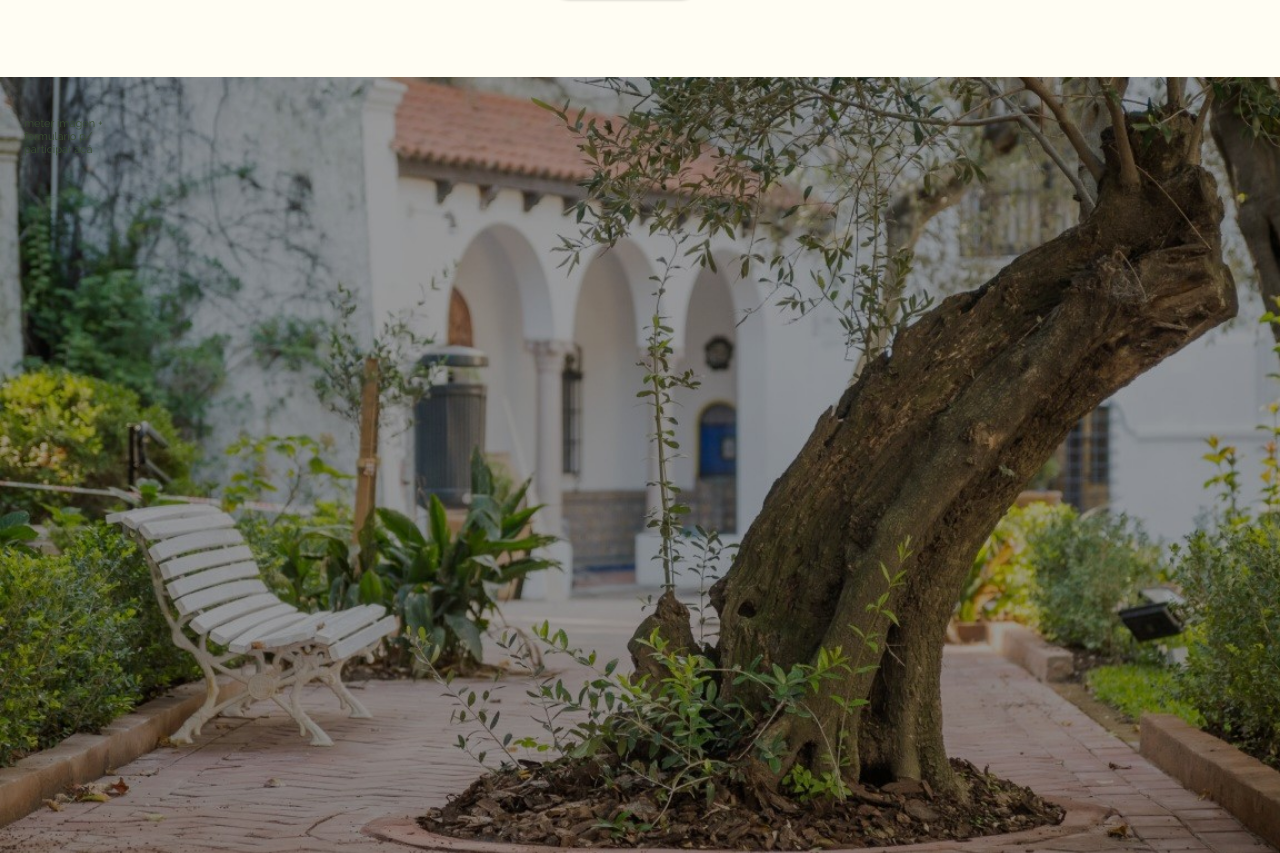
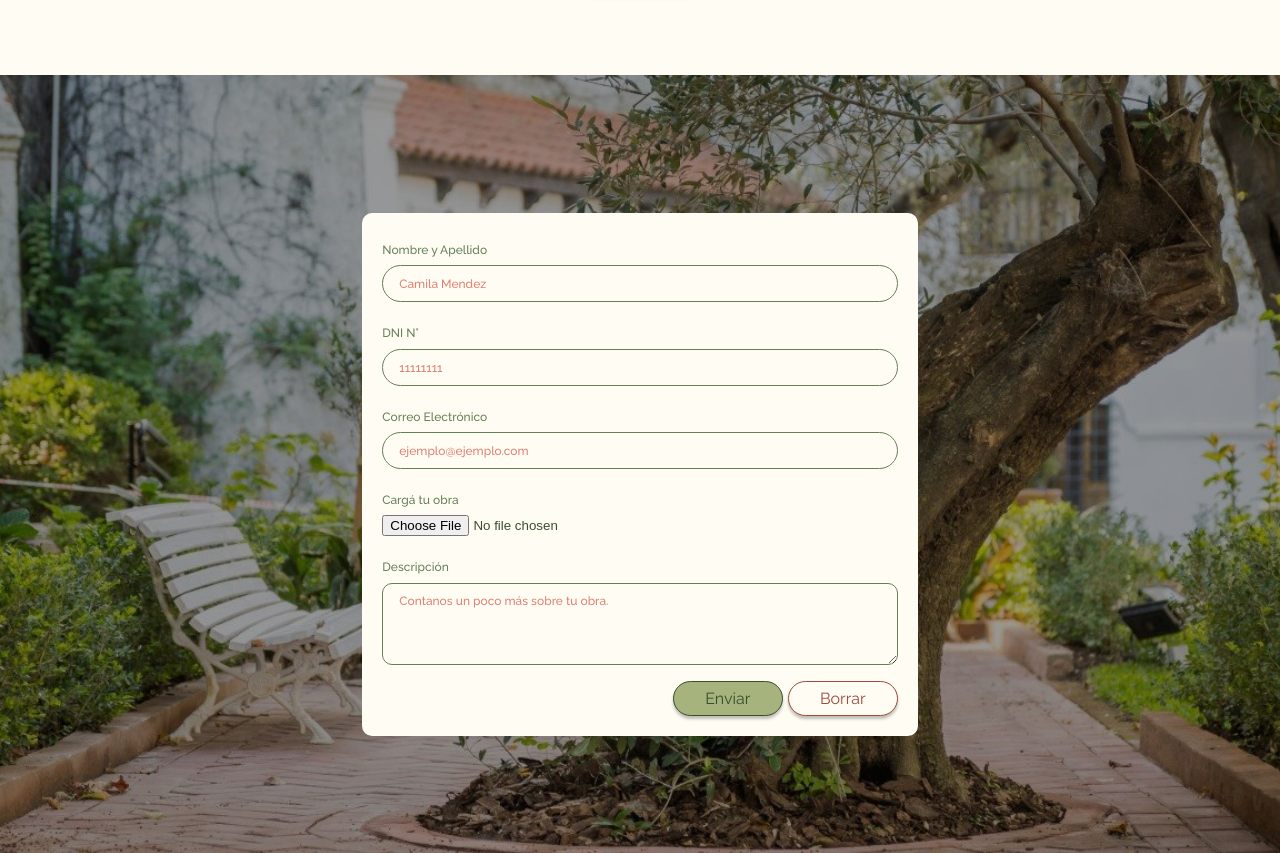
Before and after one commit to luzsavastejko/Pre-entrega-front-end-Savastejko, a plain HTML site: page index.html in a window 1280 px wide. Shown: the part 2240-3093 px from the top of the page. Drawn offline with Linux system fonts and the light colour scheme.

Commit message:
Agregué formulario + ajustes menores

```diff
--- a/index.html
+++ b/index.html
@@ -130,7 +130,37 @@
         </section>
 
         <section class="talento-en-flor seccion">
-            <p>meter imagen + formulario p/ participar acá</p>
+            <!--Talento en Flor
+                ¡Participá en nuestros concursos!
+                Concurso vigente: (nombre) inscripciones abiertas hasta el (fecha)
+                Descripción + alguna imagen ?
+
+                Ver anteriores/concursos anteriores/ganadores
+
+                Form inscripción
+                Nombre y apellido
+                dni
+                campo p/ cargar imagen de la obra-->
+            <form action="https://formspree.io/f/mdeadpzn" method="post">
+
+                <!---------------Campos--------------------->
+                <label>Nombre y Apellido<input type="text" name="Nombre y Apellido" required placeholder="Camila Mendez"></label>
+                <br>
+                <label>DNI N°<input type="text" name="DNI" required placeholder="11111111"></label>
+                <br>
+                <label>Correo Electrónico<input type="email" name="Correo Electrónico" required placeholder="ejemplo@ejemplo.com"></label>
+                <br>
+                <div class="campo-archivo">
+                    <label>Cargá tu obra<input type="file" name="Obra" required></label>
+                </div>
+                <br>
+                <label>Descripción<textarea name="Descripción" rows="4" cols="50" placeholder="Contanos un poco más sobre tu obra."></textarea></label>
+                <!-----------Botones------------->
+                <div class="contenedor-botones">
+                    <input type="submit" value="Enviar" class="boton">
+                    <input type="reset" value="Borrar" class="boton boton-secundario">
+                </div>
+            </form>
         </section>
 
    </main>
--- a/styles.css
+++ b/styles.css
@@ -57,7 +57,7 @@ Investigué por mi cuenta cómo armar variables para facilitarme el trabajo, por
     --destacado: italic 300 4rem/1.2 "Nyght Serif", serif;
     --texto-lectura: normal 400 1.1rem/1.2 "Raleway", sans-serif;
     --epigrafes: normal 300 1.2rem/1.2 "Raleway", sans-serif;
-    --botones: normal 400 1.8rem/1.2 "Raleway", sans-serif;
+    --botones: normal 400 1.6rem/1.2 "Raleway", sans-serif;
     --breadcrumb: normal 400 1rem/1.2 "Raleway", sans-serif;
 
     /* Variables de color */
@@ -160,10 +160,10 @@ p {
     align-items: center;
     justify-content: space-between;
     gap: 10px;
-    justify-self: start;
     white-space: nowrap;
     height: max-content;
-    border-radius: 21px;
+    min-width: 110px;
+    border-radius: 20px;
 
     /* estilo */
     font: var(--botones);
@@ -428,14 +428,68 @@ body {
         }
     }
   & .boton {
-    grid-column: 6/8;
+    grid-column: 1/-1;
+    justify-self: center;
   }
 }
 
 
 /* --------------- TALENTO EN FLOR ----------------------- */
+/* REVISAR ESTRUCTURA, REGLAS, ETC PLIS QUE ESTO ES UN QUILOMBOOO */
 .talento-en-flor {
     background-image: url(./images/jardin-andaluz.jpg);
     background-size: cover;
+}
 
+form {
+    background-color: var(--blanco);
+    border-radius: 10px;
+
+    height: fit-content;
+    padding: 2.5rem 2rem 2rem 2rem;
+    grid-column: 4/10;
+
+    display: flex;
+    flex-direction: column;
+    justify-self: center;
+    align-self: center;
 }
+label {
+    display: block;
+    font: var(--epigrafes);
+    font-weight: 500;
+    color: var(--verde-medio);
+    margin-top: 5px;
+}
+input::placeholder, textarea::placeholder {
+    font: var(--epigrafes);
+    font-weight: 500;
+    color: var(--rosa-medio);
+}
+
+input[type=text], input[type=email], textarea {
+    width: 100%;
+    margin: 8px 0px;
+    padding: 10px 16px;
+    display: inline-block;
+
+    border: 1px solid var(--verde-medio);
+    background-color: var(--blanco);
+    border-radius: 20px;
+    box-sizing: border-box;
+}
+textarea {
+    border-radius: 10px;
+}
+/* Estilizarlo bien después con JavaScript! */
+.campo-archivo input {
+    display:block;
+    margin: 8px 0px;
+}
+.contenedor-botones {
+    display: flex;
+    justify-content: flex-end;
+    gap: 5px;
+    width: 100%;
+    padding-top: 5px;
+}
```
